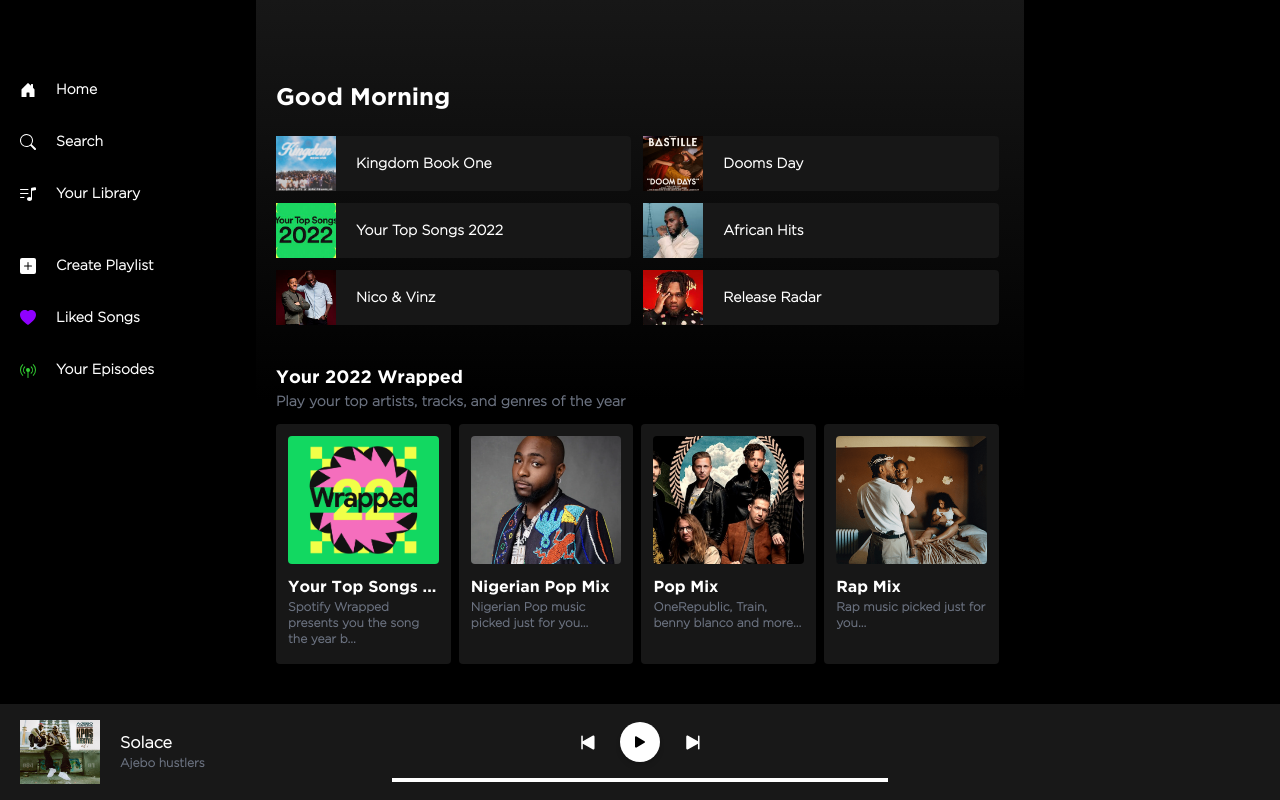
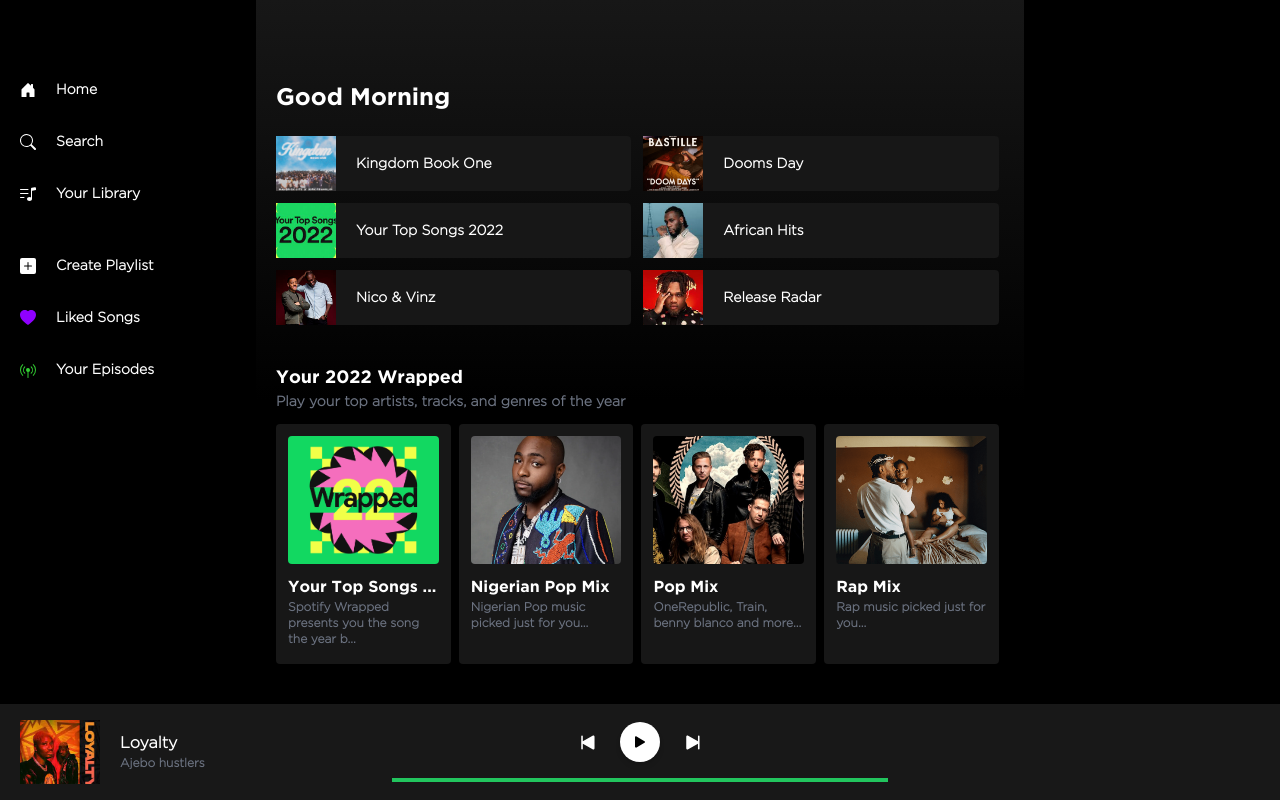
Before and after one commit to clefayomide/not_spotify, a React (Vite) app: page / in a window 1280 px wide. Built offline with nearby package versions, Linux system fonts and the light colour scheme.

Commit message:
next, previous - completed

```diff
--- a/src/components/control/Control.tsx
+++ b/src/components/control/Control.tsx
@@ -1,24 +1,33 @@
 import React from "react";
 import { Paragraph } from "../typography/Typography";
 import Tool from "./Tool";
+
+export interface Songs {
+  title: string;
+  artist: string;
+  cover_image: any;
+  track_link: string;
+}
 
 const Control = (props: {
   image: any;
   title: string;
   artist: string;
-  play: any;
+  play: Function;
   isPlaying: boolean;
-  pause: any;
-  set_current_track_index: any;
+  set_is_playing: React.Dispatch<React.SetStateAction<boolean>>;
+  pause: Function;
   audio: object;
   progress?: number;
-  current_song: object;
+  current_song: any;
+  all_song: Songs[];
+  set_current_song: React.Dispatch<React.SetStateAction<Songs>>;
 }) => {
   return (
     <section className="flex items-center w-full h-24 bg-[#181818]  absolute bottom-0">
       <div className=" pl-5 pr-5 flex justify-between items-center w-full">
         <section className="w-[28%] flex gap-5 items-center">
-          <img src={props.image} alt="song cover" className="h-16 w-20" />
+          <img src={props.image} alt="song cover" className="h-16 w-20 object-cover" />
           <div>
             <Paragraph text={props.title} size="text-md" color="text-white" />
             <Paragraph
@@ -33,10 +42,12 @@ const Control = (props: {
           play={props.play}
           isPlaying={props.isPlaying}
           pause={props.pause}
-          set_current_track_index={props.set_current_track_index}
           audio={props.audio}
           progress={props.progress}
           current_song={props.current_song}
+          all_song={props.all_song}
+          set_current_song={props.set_current_song}
+          set_is_playing={props.set_is_playing}
         />
 
         <section className="w-[28%]"></section>
--- a/src/components/control/Tool.tsx
+++ b/src/components/control/Tool.tsx
@@ -1,33 +1,44 @@
 import React, { useRef } from "react";
 import PauseButton from "../button/PauseButton";
 import PlayButton from "../button/PlayButton";
-import { tracks } from "../../tracks";
+import { Songs } from "./Control";
 
 const Tool = (props: {
-  play: any;
+  play: Function;
   isPlaying: boolean;
-  pause: any;
-  set_current_track_index: any;
+  pause: Function;
+  set_is_playing: React.Dispatch<React.SetStateAction<boolean>>;
   audio: any;
   progress?: number;
   current_song: any;
+  all_song: Songs[];
+  set_current_song: React.Dispatch<React.SetStateAction<Songs>>;
 }) => {
   const seek_container = useRef<HTMLDivElement>(null);
 
   const handlePrevious = () => {
-    props.audio.current.pause();
-    props.set_current_track_index((prev: number) =>
-      prev === 0 ? tracks.length - 1 : prev - 1
+    const current_song_index = props.all_song.findIndex(
+      (song) => song.title == props.current_song?.title
     );
-    props.audio.current.play();
+    if (current_song_index == 0) {
+      props.set_current_song(props.all_song[props.all_song.length - 1]);
+    } else {
+      props.set_current_song(props.all_song[current_song_index - 1]);
+    }
+    props.audio.current.currentTime = 0;
   };
 
   const handleNext = () => {
-    props.audio.current.pause();
-    props.set_current_track_index((prev: number) =>
-      prev === tracks.length - 1 ? 0 : prev + 1
+    const current_song_index = props.all_song.findIndex(
+      (song) => song.title == props.current_song.title
     );
-    props.audio.current.pause();
+    if (current_song_index == props.all_song.length - 1) {
+      props.set_current_song(props.all_song[0]);
+    } else {
+      props.set_current_song(props.all_song[current_song_index + 1]);
+    }
+    props.audio.current.currentTime = 0;
+    props.set_is_playing(true);
   };
 
   const handleSeek = (e: any) => {
@@ -49,7 +60,7 @@ const Tool = (props: {
           width="25"
           height="25"
           fill="currentColor"
-          className="bi bi-skip-start-fill"
+          className="bi bi-skip-start-fill cursor-pointer"
           viewBox="0 0 16 16"
           onClick={handlePrevious}
         >
@@ -75,7 +86,7 @@ const Tool = (props: {
           width="25"
           height="25"
           fill="currentColor"
-          className="bi bi-skip-end-fill"
+          className="bi bi-skip-end-fill cursor-pointer"
           viewBox="0 0 16 16"
           onClick={handleNext}
         >
@@ -87,12 +98,12 @@ const Tool = (props: {
         onClick={handleSeek}
         ref={seek_container}
       >
-        {props.progress && (
-          <div
-            className={`h-full bg-green-500`}
-            style={{ width: `${props.progress + "%"}` }}
-          ></div>
-        )}
+        <div
+          className={`h-full bg-green-500`}
+          style={{
+            width: `${props.progress}%`,
+          }}
+        ></div>
       </div>
     </div>
   );
--- a/src/pages/Home.tsx
+++ b/src/pages/Home.tsx
@@ -10,7 +10,6 @@ import Control from "../components/control/Control";
 const Home = () => {
   const homePageRef = useRef<HTMLDivElement>(null);
   const logoRef = useRef<HTMLDivElement>(null);
-  const [current_track_index, set_current_track_index] = useState(0);
   const [all_song, set_all_song] = useState(tracks);
   const [isPlaying, setIsPlaying] = useState(false);
   const [current_song, set_current_song] = useState<{
@@ -20,7 +19,7 @@ const Home = () => {
     track_link: string;
     progress?: number;
     length?: number;
-  }>(all_song[current_track_index]);
+  }>(all_song[0]);
   const audio = useRef<HTMLAudioElement>(null);
 
   useEffect(() => {
@@ -31,7 +30,7 @@ const Home = () => {
 
   useEffect(() => {
     isPlaying ? audio.current?.play() : audio.current?.pause();
-  }, [isPlaying]);
+  }, [isPlaying, current_song]);
 
   const play = () => {
     setIsPlaying(true);
@@ -48,14 +47,21 @@ const Home = () => {
 
       set_current_song({
         ...current_song,
-        progress: (current_time / duration) * 100,
+        progress: Math.round((current_time / duration) * 100),
         length: duration,
       });
     }
   };
 
   const on_ended = () => {
-    set_current_track_index(current_track_index + 1);
+    const current_song_index = all_song.findIndex(
+      (song) => song.title === current_song.title
+    );
+    if (current_song_index === all_song.length - 1) {
+      set_current_song(all_song[0]);
+    } else {
+      set_current_song(all_song[current_song_index + 1]);
+    }
   };
 
   useLayoutEffect(() => {
@@ -117,10 +123,12 @@ const Home = () => {
           artist={current_song.artist}
           play={play}
           isPlaying={isPlaying}
+          set_is_playing={setIsPlaying}
           pause={pause}
-          set_current_track_index={set_current_track_index}
           audio={audio}
           current_song={current_song}
+          all_song={all_song}
+          set_current_song={set_current_song}
         />
       </main>
     </div>
--- a/src/tracks.tsx
+++ b/src/tracks.tsx
@@ -1,6 +1,14 @@
 import solace from "./assets/solace_cover.jpg";
+import loyalty from "./assets/loyalty.jpeg";
 
 export const tracks = [
+  {
+    title: "Loyalty",
+    artist: "Ajebo hustlers",
+    cover_image: loyalty,
+    track_link:
+      "https://res.cloudinary.com/clefayomide/video/upload/v1672741490/rxiivqoxs9waglgszwl0.mp3",
+  },
   {
     title: "Solace",
     artist: "Ajebo hustlers",
@@ -8,12 +16,4 @@ export const tracks = [
     track_link:
       "https://res.cloudinary.com/clefayomide/video/upload/v1671992305/t3zeijc3kyct71vy04s2.mp3",
   },
-  {
-    title: "Loyalty",
-    artist: "Ajebo hustlers",
-    cover_image: solace,
-    track_link:
-      "https://res.cloudinary.com/clefayomide/video/upload/v1672741490/rxiivqoxs9waglgszwl0.mp3",
-  },
-
 ];
```
Also changed, not shown: src/assets/loyalty.jpeg (added).
